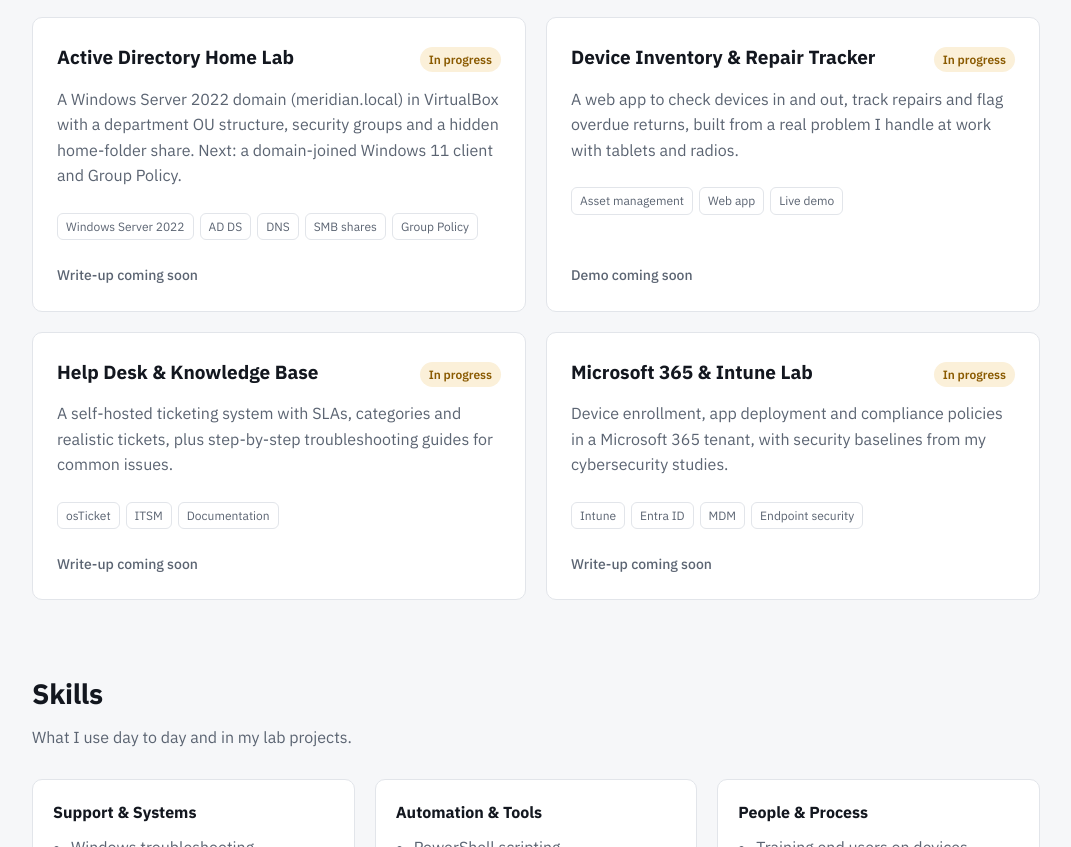
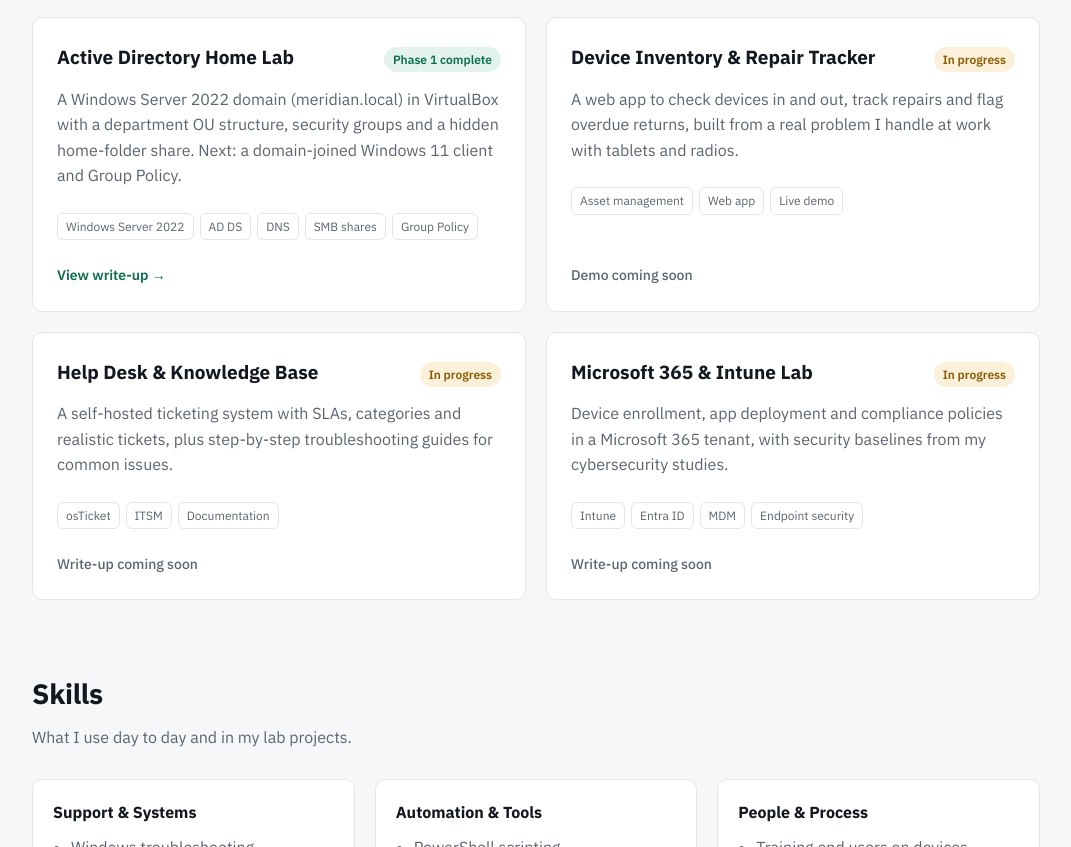
Before and after one commit to khan-asjad/khan-asjad.github.io, a plain HTML site: page index.html in a window 1280 px wide. Shown: the part 1200-2047 px from the top of the page, without its empty margins (104-1175 px from the left). Drawn offline with Linux system fonts and the light colour scheme.

Commit message:
update projects

```diff
--- a/index.html
+++ b/index.html
@@ -199,13 +199,13 @@
       <article class="card">
         <div class="card-top">
           <h3>Active Directory Home Lab</h3>
-          <span class="status wip">In progress</span>
+          <span class="status done">Phase 1 complete</span>
         </div>
         <p>A Windows Server 2022 domain (meridian.local) in VirtualBox with a department OU structure, security groups and a hidden home-folder share. Next: a domain-joined Windows 11 client and Group Policy.</p>
         <div class="tags">
           <span class="tag">Windows Server 2022</span><span class="tag">AD DS</span><span class="tag">DNS</span><span class="tag">SMB shares</span><span class="tag">Group Policy</span>
         </div>
-        <div class="links"><span class="disabled">Write-up coming soon</span></div>
+        <div class="links"><a href="https://github.com/khan-asjad/ad-home-lab">View write-up &rarr;</a></div>
       </article>
 
       <article class="card">
```
